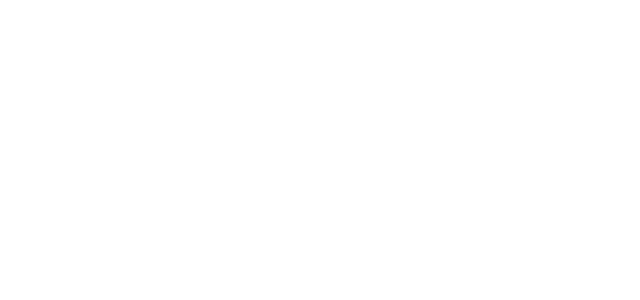
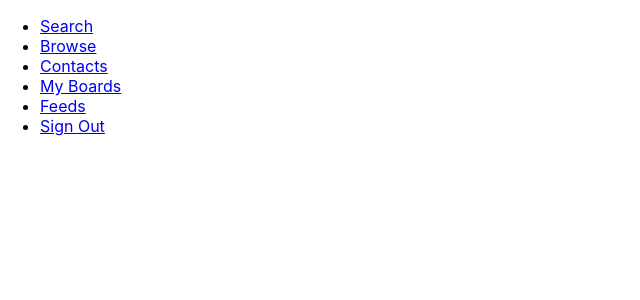
Before and after one commit to adrian-derose6/appliere-app, a React (Create React App) app: page /track/boards in a window 1280 px wide. Before the commit this address had no page. Shown: the top 300 px of the page, without its empty margins (0-640 px from the left). Built offline with nearby package versions, Linux system fonts and the light colour scheme.

Commit message:
Added top level routes

```diff
--- a/src/App.tsx
+++ b/src/App.tsx
@@ -1,16 +1,26 @@
-import { Routes, Route } from 'react-router-dom';
+import { useState } from 'react';
+import { Routes, Route, Navigate } from 'react-router-dom';
 
 import Layout from './components/layout/Layout';
 
-function App() {
+export default function App() {
+	const [isLoggedIn, setIsLoggedIn] = useState(false);
+
+	const handleSignOut = () => {
+		setIsLoggedIn(false);
+	};
+
 	return (
-		<Layout>
+		<Layout onSignOut={handleSignOut}>
 			<Routes>
-				<Route path='/' element={<h1>Home Page</h1>} />
-				<Route path='jobs' element={<h1>Search Jobs Page</h1>} />
+				<Route path='/login' />
+				<Route path='/signup' />
+				<Route path='/jobs' />
+				<Route path='/browse' />
+				<Route path='/track/contacts' />
+				<Route path='/track/boards' />
+				<Route path='*' element={<Navigate to='/track/boards' />} />
 			</Routes>
 		</Layout>
 	);
 }
-
-export default App;
--- a/src/components/layout/Layout.tsx
+++ b/src/components/layout/Layout.tsx
@@ -1,11 +1,11 @@
-import { FunctionComponent } from 'react';
+import React from 'react';
 
 import SideNavigation from '@/components/layout/SideNavigation';
 
-const Layout: FunctionComponent = (props) => {
+const Layout: React.FC<{ onSignOut: () => void }> = (props) => {
 	return (
-		<div>
-			<SideNavigation />
+		<div style={{ flexDirection: 'row' }}>
+			<SideNavigation onSignOut={props.onSignOut} />
 			<main>{props.children}</main>
 		</div>
 	);
--- a/src/components/layout/SideNavigation.tsx
+++ b/src/components/layout/SideNavigation.tsx
@@ -1,11 +1,37 @@
 import { FunctionComponent } from 'react';
 
-const MainNavigation: FunctionComponent = () => {
+import { NavLink } from 'react-router-dom';
+import { isPropertySignature } from 'typescript';
+
+const SideNavigation: FunctionComponent<{ onSignOut: () => void }> = (
+	props
+) => {
 	return (
-		<nav>
-			<ul></ul>
+		<nav style={{ flexDirection: 'column' }}>
+			<ul>
+				<li>
+					<NavLink to='/jobs'>Search</NavLink>
+				</li>
+				<li>
+					<NavLink to='/browse'>Browse</NavLink>
+				</li>
+				<li>
+					<NavLink to='/track/contacts'>Contacts</NavLink>
+				</li>
+				<li>
+					<NavLink to='/track/boards'>My Boards</NavLink>
+				</li>
+				<li>
+					<NavLink to='/jobs'>Feeds</NavLink>
+				</li>
+				<li>
+					<NavLink to='/login' onClick={props.onSignOut}>
+						Sign Out
+					</NavLink>
+				</li>
+			</ul>
 		</nav>
 	);
 };
 
-export default MainNavigation;
+export default SideNavigation;
```
